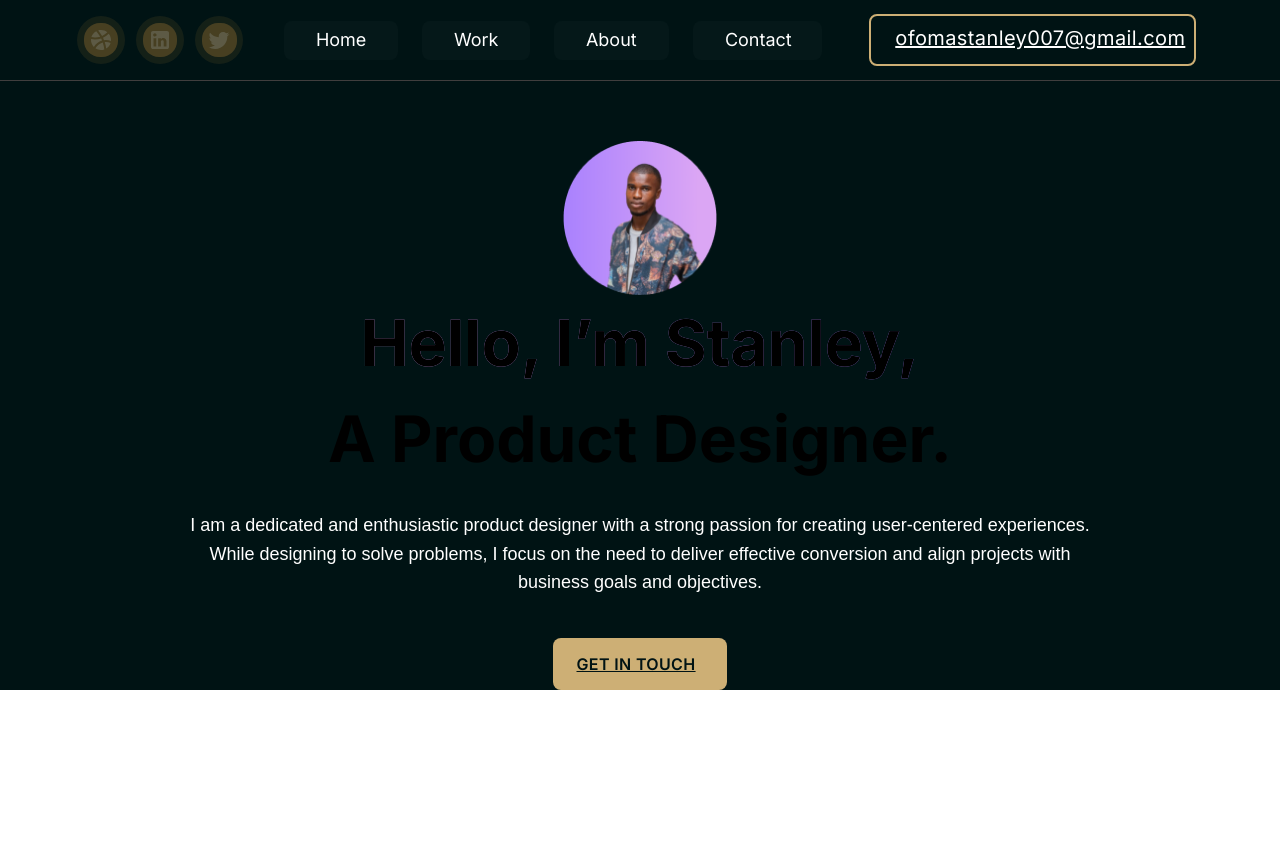
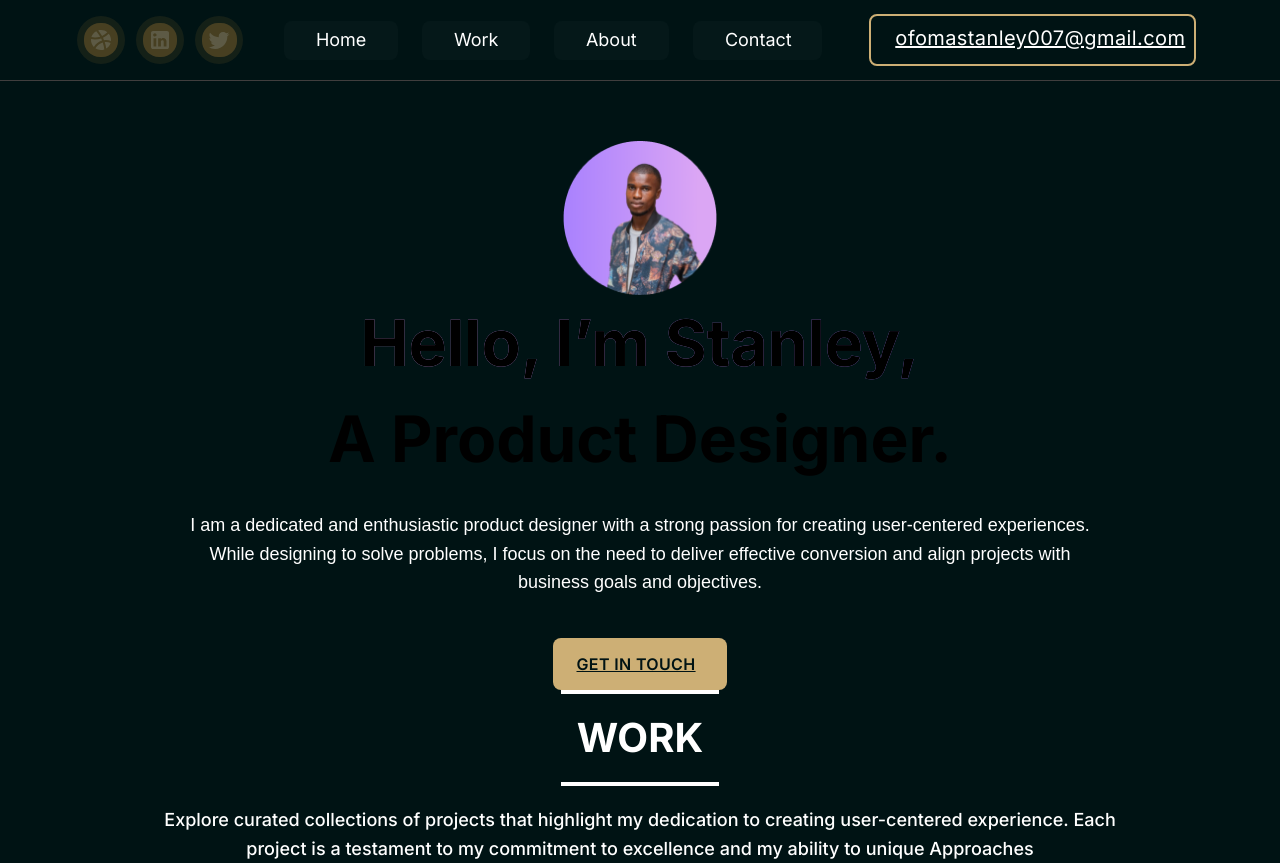
Before and after one commit to Maxwell011/portfolio-design, a Next.js app: page / in a window 1280 px wide. Before the commit the page ends 800 px from the top, so only its background shows below. Built offline with nearby package versions, Linux system fonts and the light colour scheme.

Commit message:
Add Works component to Home page

```diff
--- a/src/app/page.tsx
+++ b/src/app/page.tsx
@@ -1,4 +1,5 @@
 import Image from "next/image";
+import Works from "./components/Works";
 
 export default function Home() {
   return (
@@ -29,6 +30,8 @@ export default function Home() {
           </button>
         </div>
       </section>
+
+      <Works/>
     </main>
   );
 }
```
